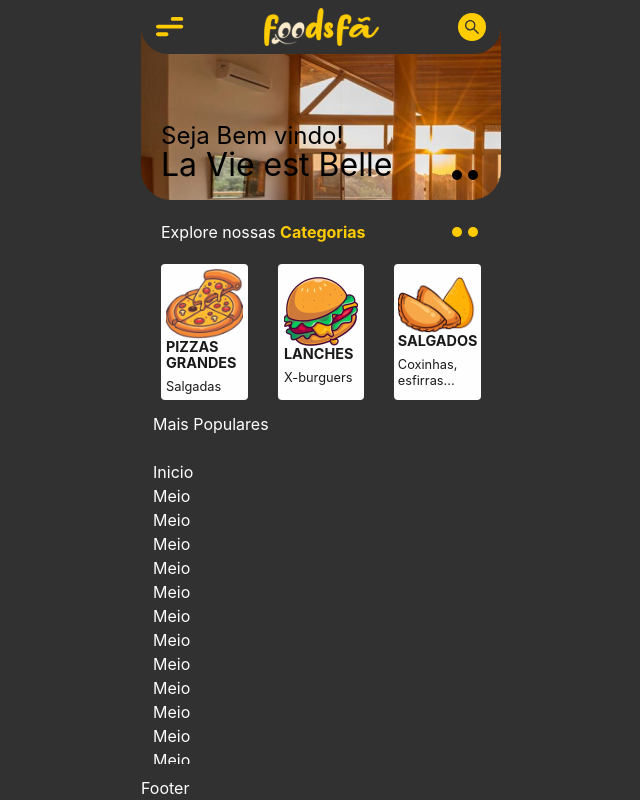
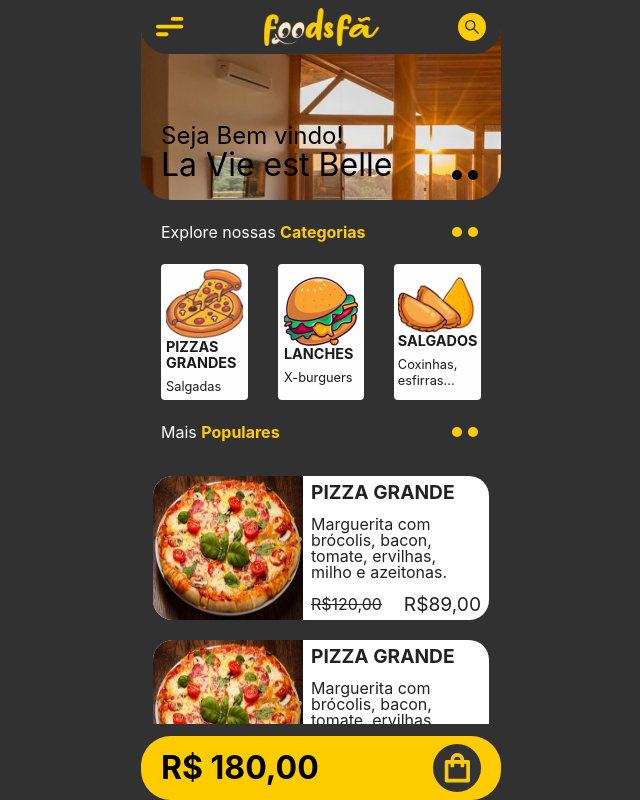
Before and after one commit to codethebasics/foodsfa, a Next.js app: page /spot/1/menu in a window 1280 px wide. Shown: the whole page, without its empty margins (319-959 px from the left). Built offline with nearby package versions, Linux system fonts and the light colour scheme.

Commit message:
produtos

```diff
--- a/components/layout/footer/Footer.jsx
+++ b/components/layout/footer/Footer.jsx
@@ -1,6 +1,7 @@
 import { Flex } from '@chakra-ui/react'
 
 export default function Footer({
+  color,
   backgroundColor,
   borderRadius,
   justifyContent,
@@ -8,6 +9,9 @@ export default function Footer({
 }) {
   return (
     <Flex
+      py={2}
+      px={5}
+      color={color}
       backgroundColor={backgroundColor}
       borderRadius={borderRadius}
       justifyContent={justifyContent}
--- a/pages/spot/[id]/menu/index.jsx
+++ b/pages/spot/[id]/menu/index.jsx
@@ -202,8 +202,29 @@ export default function Home() {
               </SwiperSlide>
             </Swiper>
           </Flex>
-          <Flex p={3}>
-            <Text>Mais Populares</Text>
+          <Flex p={5} alignItems={'center'} justifyContent={'space-between'}>
+            <Flex>
+              <Text>Mais&nbsp;</Text>
+              <Text color={'#FFCC00'} fontWeight={'bold'}>
+                Populares
+              </Text>
+            </Flex>
+            <Flex>
+              <Box
+                margin={'0 3px'}
+                width={'10px'}
+                height={'10px'}
+                backgroundColor={'#FFCC00'}
+                borderRadius={'1000%'}
+              />
+              <Box
+                margin={'0 3px'}
+                width={'10px'}
+                height={'10px'}
+                backgroundColor={'#FFCC00'}
+                borderRadius={'1000%'}
+              />
+            </Flex>
           </Flex>
           <Flex
             height={'100%'}
@@ -213,50 +234,90 @@ export default function Home() {
             mb={3}
             borderRadius={'4px'}
           >
-            <Box>
-              <Text>Inicio</Text>
-              <Text>Meio</Text>
-              <Text>Meio</Text>
-              <Text>Meio</Text>
-              <Text>Meio</Text>
-              <Text>Meio</Text>
-              <Text>Meio</Text>
-              <Text>Meio</Text>
-              <Text>Meio</Text>
-              <Text>Meio</Text>
-              <Text>Meio</Text>
-              <Text>Meio</Text>
-              <Text>Meio</Text>
-              <Text>Meio</Text>
-              <Text>Meio</Text>
-              <Text>Meio</Text>
-              <Text>Meio</Text>
-              <Text>Meio</Text>
-              <Text>Meio</Text>
-              <Text>Meio</Text>
-              <Text>Meio</Text>
-              <Text>Meio</Text>
-              <Text>Meio</Text>
-              <Text>Meio</Text>
-              <Text>Meio</Text>
-              <Text>Meio</Text>
-              <Text>Meio</Text>
-              <Text>Meio</Text>
-              <Text>Meio</Text>
-              <Text>Meio</Text>
-              <Text>Meio</Text>
-              <Text>Meio</Text>
-              <Text>Meio</Text>
-              <Text>Meio</Text>
-              <Text>Meio</Text>
-              <Text>Meio</Text>
-              <Text>Meio</Text>
-              <Text>Fim</Text>
-            </Box>
+            <Flex
+              lineHeight={'1rem'}
+              color={'#222'}
+              backgroundColor={'#fff'}
+              borderRadius={'20px'}
+              mb={5}
+            >
+              <Image
+                src={'/img/pizza-marguerita.png'}
+                alt={'pizza marguerita'}
+                width={150}
+                borderRadius={'20px 0 0 20px'}
+              />
+              <Flex direction={'column'}>
+                <Box p={2}>
+                  <Text
+                    textTransform={'uppercase'}
+                    fontWeight={'bold'}
+                    fontSize={'1.2rem'}
+                  >
+                    Pizza Grande
+                  </Text>
+                </Box>
+                <Box p={2}>
+                  <Text>
+                    Marguerita com brócolis, bacon, tomate, ervilhas, milho e
+                    azeitonas.
+                  </Text>
+                </Box>
+                <Flex p={2} justifyContent={'space-between'}>
+                  <Text textDecoration={'line-through'}>R$120,00</Text>
+                  <Text fontSize={'1.2rem'}>R$89,00</Text>
+                </Flex>
+              </Flex>
+            </Flex>
+            <Flex
+              lineHeight={'1rem'}
+              color={'#222'}
+              backgroundColor={'#fff'}
+              borderRadius={'20px'}
+              mb={5}
+            >
+              <Image
+                src={'/img/pizza-marguerita.png'}
+                alt={'pizza marguerita'}
+                width={150}
+                borderRadius={'20px 0 0 20px'}
+              />
+              <Flex direction={'column'}>
+                <Box p={2}>
+                  <Text
+                    textTransform={'uppercase'}
+                    fontWeight={'bold'}
+                    fontSize={'1.2rem'}
+                  >
+                    Pizza Grande
+                  </Text>
+                </Box>
+                <Box p={2}>
+                  <Text>
+                    Marguerita com brócolis, bacon, tomate, ervilhas, milho e
+                    azeitonas.
+                  </Text>
+                </Box>
+                <Flex p={2} justifyContent={'space-between'}>
+                  <Text textDecoration={'line-through'}>R$120,00</Text>
+                  <Text fontSize={'1.2rem'}>R$89,00</Text>
+                </Flex>
+              </Flex>
+            </Flex>
           </Flex>
         </Flex>
       </div>
-      <Footer>Footer</Footer>
+      <Footer
+        backgroundColor={'#FFCC00'}
+        color={'#000'}
+        borderRadius={'30px'}
+        justifyContent={'space-between'}
+      >
+        <Text fontWeight={'bold'} fontSize={'2rem'}>
+          R$ 180,00
+        </Text>
+        <Image src={'/img/bag.svg'} />
+      </Footer>
     </>
   )
 }
```
Also changed, not shown: public/img/pizza-marguerita.png (added).
